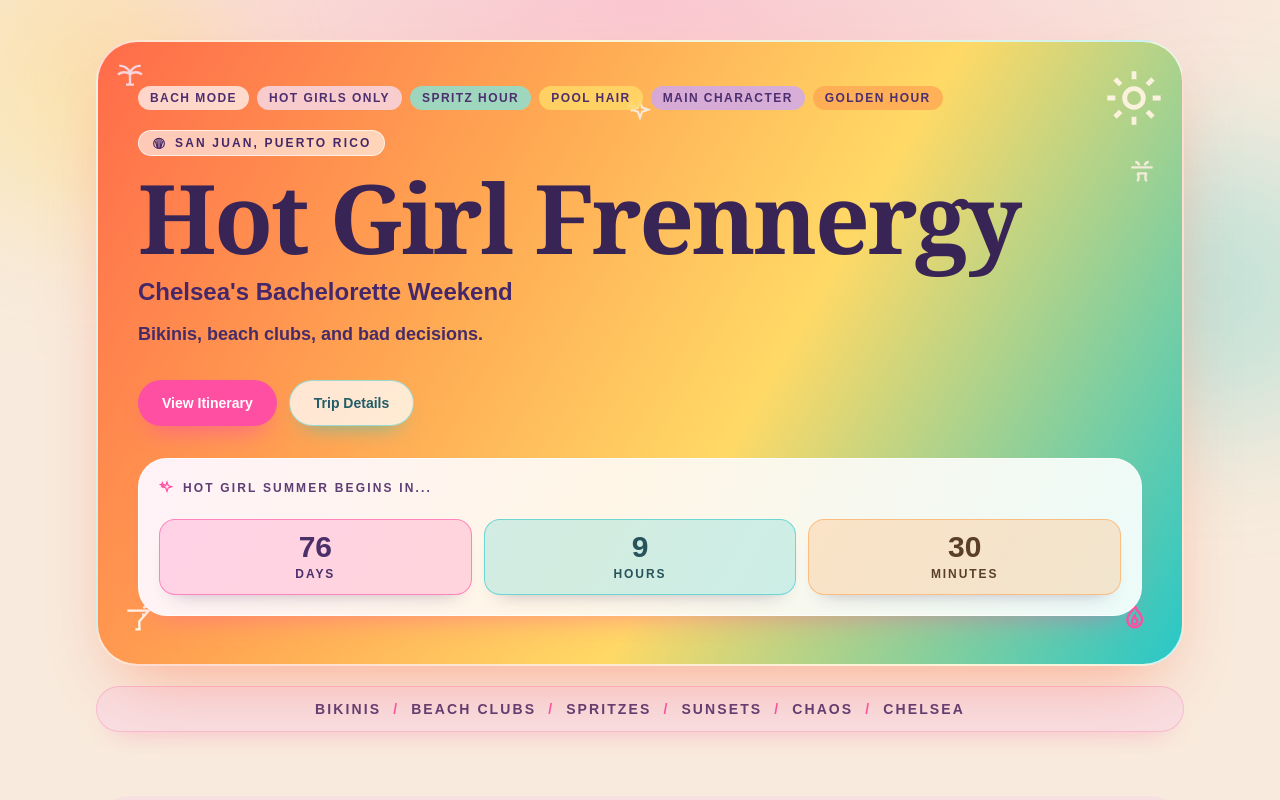
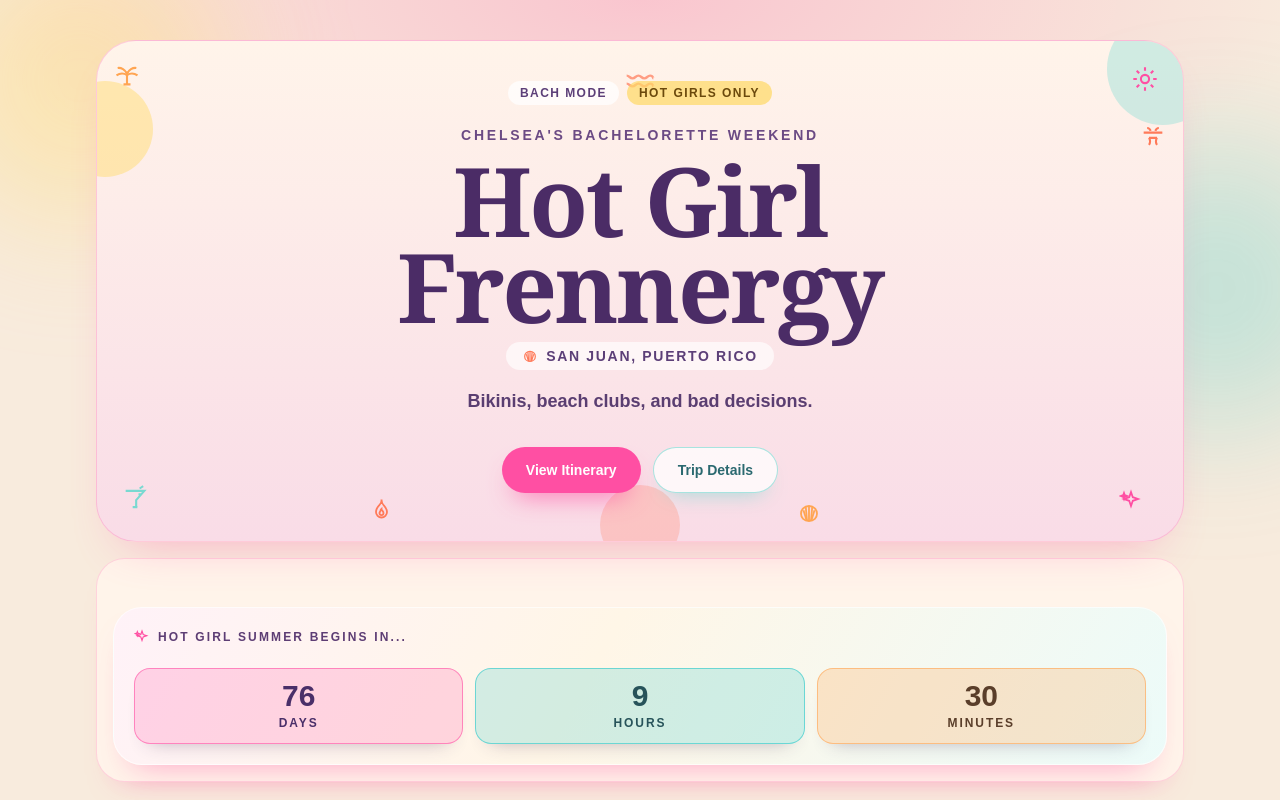
Before and after one commit to mwsimpson01-ux/frennergy-site, a Next.js app: page / in a window 1280 px wide. Shown: the top 800 px of the page. Built offline with nearby package versions, Linux system fonts and the light colour scheme.

Commit message:
redesign hero as bachelorette invite cover

```diff
--- a/app/page.tsx
+++ b/app/page.tsx
@@ -225,6 +225,15 @@ function IconFlame({ className = "h-5 w-5" }: IconProps) {
   );
 }
 
+function IconWave({ className = "h-5 w-5" }: IconProps) {
+  return (
+    <svg viewBox="0 0 24 24" fill="none" stroke="currentColor" strokeWidth="1.8" className={className}>
+      <path d="M2 8c2.2 0 2.2 2 4.4 2s2.2-2 4.4-2 2.2 2 4.4 2 2.2-2 4.4-2 2.2 2 2.4 2" />
+      <path d="M2 14c2.2 0 2.2 2 4.4 2s2.2-2 4.4-2 2.2 2 4.4 2 2.2-2 4.4-2 2.2 2 2.4 2" />
+    </svg>
+  );
+}
+
 function iconByName(name: (typeof tripDetails)[number]["icon"]) {
   if (name === "palm") return <IconPalm className="h-5 w-5" />;
   if (name === "sun") return <IconSunburst className="h-5 w-5" />;
@@ -242,52 +251,60 @@ export default function FrennergyPage() {
       <div className="pointer-events-none absolute top-36 right-[-5rem] -z-10 h-72 w-72 rounded-full bg-[#27C7C8]/24 blur-3xl" />
 
       <div className="mx-auto w-full max-w-6xl px-4 pb-16 pt-6 sm:px-8 sm:pb-24 sm:pt-10">
-        <section className="relative overflow-hidden rounded-[2.6rem] border-2 border-white/75 bg-[linear-gradient(120deg,#FF6B4A_0%,#FFA552_32%,#FFD966_60%,#27C7C8_100%)] px-6 pb-10 pt-8 shadow-[0_30px_70px_-24px_rgba(255,107,74,0.55)] sm:px-10 sm:pb-12 sm:pt-11">
-          <div className="pointer-events-none absolute right-4 top-6 text-[#FFF4E2]/95">
-            <IconSunburst className="h-16 w-16" />
+        <section className="relative overflow-hidden rounded-[2.5rem] border border-[#FF4FA3]/25 bg-[linear-gradient(180deg,#FFF4EA_0%,#F9DCE7_100%)] px-6 pb-10 pt-8 shadow-[0_24px_48px_-28px_rgba(255,79,163,0.45)] sm:px-10 sm:pb-12 sm:pt-10">
+          <div className="pointer-events-none absolute -left-10 top-10 h-24 w-24 rounded-full bg-[#FFD966]/45" />
+          <div className="pointer-events-none absolute right-[-2.25rem] top-[-1.75rem] h-28 w-28 rounded-full bg-[#79D9D1]/35" />
+          <div className="pointer-events-none absolute bottom-[-1.5rem] left-1/2 h-20 w-20 -translate-x-1/2 rounded-full bg-[#FF7A59]/25" />
+          <div className="pointer-events-none absolute left-4 top-5 text-[#FFA552]">
+            <IconPalm className="h-7 w-7" />
           </div>
-          <div className="pointer-events-none absolute left-4 top-4 text-[#F7D8E3]/95">
-            <IconPalm className="h-8 w-8" />
+          <div className="pointer-events-none absolute right-6 top-6 text-[#FF4FA3]">
+            <IconSunburst className="h-7 w-7" />
           </div>
-          <div className="pointer-events-none absolute right-6 top-28 text-[#F8EBDD]/95">
-            <IconBikini className="h-8 w-8" />
+          <div className="pointer-events-none absolute right-4 top-20 text-[#FF7A59]">
+            <IconBikini className="h-7 w-7" />
           </div>
-          <div className="pointer-events-none absolute bottom-7 left-6 text-[#FFF5E9]">
-            <IconCocktail className="h-8 w-8" />
+          <div className="pointer-events-none absolute left-6 bottom-7 text-[#79D9D1]">
+            <IconCocktail className="h-7 w-7" />
           </div>
-          <div className="pointer-events-none absolute bottom-8 right-8 text-[#FF4FA3]">
-            <IconFlame className="h-8 w-8" />
+          <div className="pointer-events-none absolute right-10 bottom-7 text-[#FF4FA3]">
+            <IconSparkle className="h-6 w-6" />
           </div>
-          <div className="pointer-events-none absolute left-1/2 top-14 -translate-x-1/2 text-[#F8EBDD]">
-            <IconSparkle className="h-7 w-7" />
+          <div className="pointer-events-none absolute left-1/2 top-6 -translate-x-1/2 text-[#FF7A59]/70">
+            <IconWave className="h-8 w-8" />
+          </div>
+          <div className="pointer-events-none absolute right-1/3 bottom-4 text-[#FFA552]">
+            <IconShell className="h-6 w-6" />
+          </div>
+          <div className="pointer-events-none absolute left-1/4 bottom-5 text-[#FF7A59]">
+            <IconFlame className="h-6 w-6" />
           </div>
 
-          <div className="relative">
-            <div className="flex flex-wrap gap-2 text-xs font-semibold uppercase tracking-[0.12em] text-[#4D2F6F]">
-              <span className="rounded-full bg-white/70 px-3 py-1">bach mode</span>
-              <span className="rounded-full bg-[#F7D8E3]/85 px-3 py-1">hot girls only</span>
-              <span className="rounded-full bg-[#8DE1D2]/85 px-3 py-1">spritz hour</span>
-              <span className="rounded-full bg-[#FFD966]/85 px-3 py-1">pool hair</span>
-              <span className="rounded-full bg-[#C9A6FF]/75 px-3 py-1">main character</span>
-              <span className="rounded-full bg-[#FFA552]/75 px-3 py-1">golden hour</span>
+          <div className="relative mx-auto max-w-3xl text-center">
+            <div className="flex justify-center gap-2">
+              <span className="rounded-full bg-white/75 px-3 py-1 text-xs font-semibold uppercase tracking-[0.12em] text-[#5C3F78]">
+                bach mode
+              </span>
+              <span className="rounded-full bg-[#FFD966]/70 px-3 py-1 text-xs font-semibold uppercase tracking-[0.12em] text-[#6B490C]">
+                hot girls only
+              </span>
             </div>
 
-            <p className="mt-5 inline-flex items-center gap-2 rounded-full border border-white/70 bg-white/60 px-3 py-1 text-xs font-semibold uppercase tracking-[0.18em] text-[#45286A]">
-              <IconShell className="h-4 w-4" />
+            <p className="mt-5 text-sm font-semibold uppercase tracking-[0.2em] text-[#6B4A84]">
+              Chelsea&apos;s Bachelorette Weekend
+            </p>
+            <h1 className="mt-3 font-[family-name:Georgia,Times,serif] text-6xl font-black leading-[0.9] tracking-tight text-[#4B2C66] sm:text-7xl lg:text-8xl">
+              Hot Girl Frennergy
+            </h1>
+            <p className="mt-3 inline-flex items-center gap-2 rounded-full bg-white/65 px-4 py-1 text-sm font-semibold uppercase tracking-[0.12em] text-[#5C3F78]">
+              <IconShell className="h-4 w-4 text-[#FF7A59]" />
               San Juan, Puerto Rico
             </p>
-
-            <h1 className="mt-4 font-[family-name:Georgia,Times,serif] text-6xl font-black leading-[0.9] tracking-tight text-[#392456] sm:text-7xl lg:text-8xl">
-              Hot Girl Frennergy
-            </h1>
-            <p className="mt-4 text-xl font-semibold text-[#45286A] sm:text-2xl">
-              Chelsea&apos;s Bachelorette Weekend
-            </p>
-            <p className="mt-3 max-w-2xl text-lg font-semibold leading-7 text-[#472B66]">
+            <p className="mx-auto mt-4 max-w-xl text-lg font-semibold leading-7 text-[#5A3E71]">
               Bikinis, beach clubs, and bad decisions.
             </p>
 
-            <div className="mt-8 flex flex-col gap-3 sm:flex-row">
+            <div className="mt-8 flex flex-col gap-3 sm:flex-row sm:justify-center">
               <a
                 href="#itinerary"
                 className="inline-flex items-center justify-center rounded-full bg-[#FF4FA3] px-6 py-3 text-sm font-semibold text-white shadow-[0_14px_26px_-12px_rgba(255,79,163,0.8)] transition duration-300 hover:-translate-y-1 hover:bg-[#EA3793] focus-visible:outline-none focus-visible:ring-2 focus-visible:ring-[#FF4FA3] focus-visible:ring-offset-2"
@@ -296,12 +313,16 @@ export default function FrennergyPage() {
               </a>
               <a
                 href="#details"
-                className="inline-flex items-center justify-center rounded-full border border-[#27C7C8]/45 bg-white/75 px-6 py-3 text-sm font-semibold text-[#215D68] shadow-[0_12px_22px_-14px_rgba(39,199,200,0.8)] transition duration-300 hover:-translate-y-1 hover:bg-[#E9FCFB] focus-visible:outline-none focus-visible:ring-2 focus-visible:ring-[#27C7C8] focus-visible:ring-offset-2"
+                className="inline-flex items-center justify-center rounded-full border border-[#79D9D1]/65 bg-white/75 px-6 py-3 text-sm font-semibold text-[#2B6970] shadow-[0_12px_22px_-14px_rgba(121,217,209,0.85)] transition duration-300 hover:-translate-y-1 hover:bg-[#EEFCFA] focus-visible:outline-none focus-visible:ring-2 focus-visible:ring-[#79D9D1] focus-visible:ring-offset-2"
               >
                 Trip Details
               </a>
             </div>
+          </div>
+        </section>
 
+        <section className="mt-4" aria-label="Countdown card">
+          <div className="rounded-[1.8rem] border border-[#FF4FA3]/20 bg-[#FFF4EA] p-3 shadow-[0_18px_30px_-24px_rgba(255,79,163,0.5)] sm:p-4">
             <Countdown targetDate={tripStart} label="Hot Girl Summer begins in..." />
           </div>
         </section>
```
